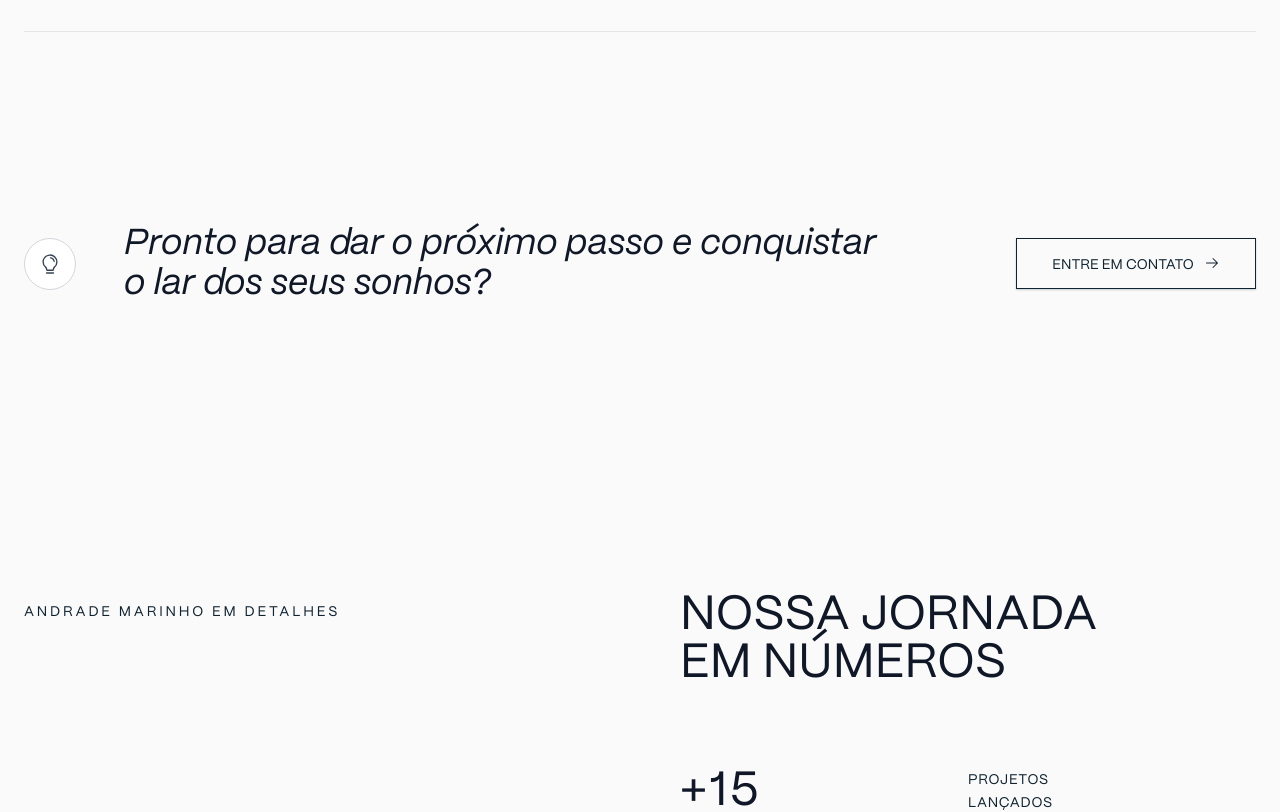
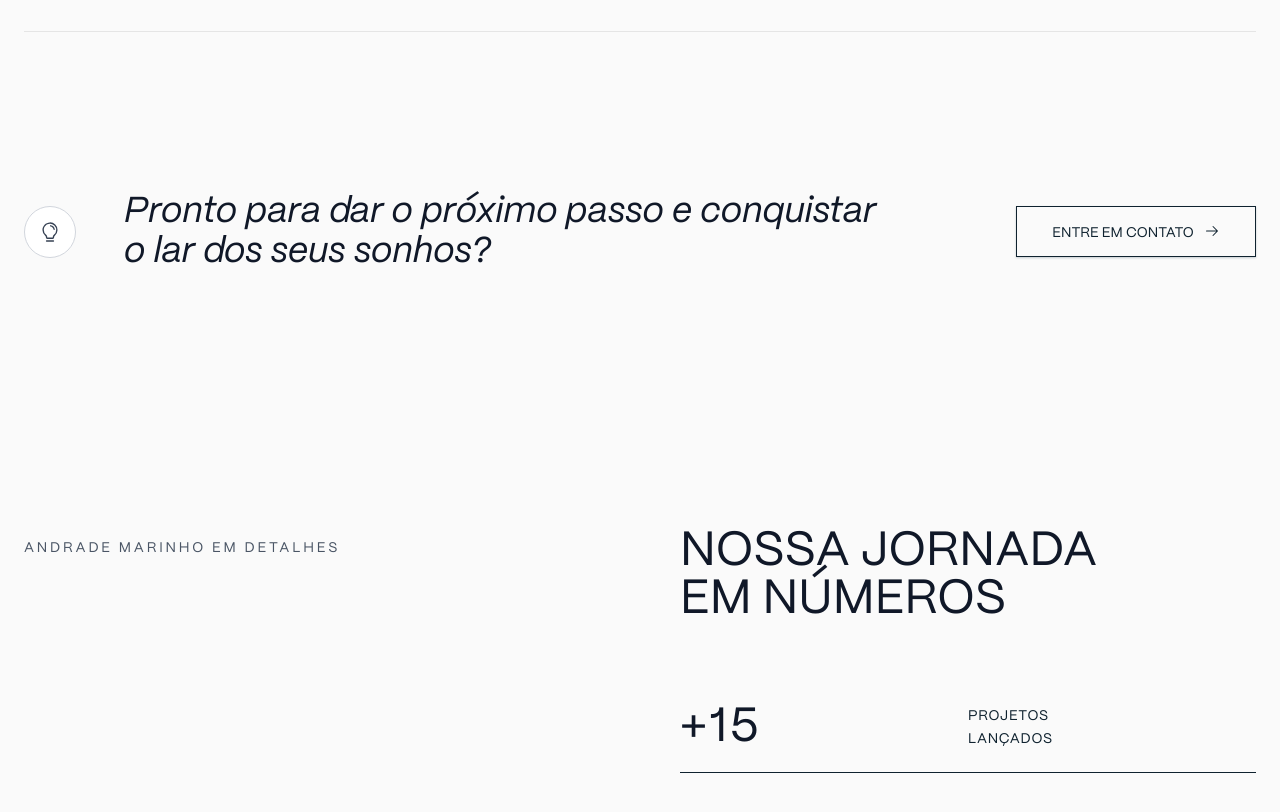
Before and after one commit to josmartrigueiro/andrade-marinho, a Next.js app: page / in a window 1280 px wide. Shown: the part 2660-3472 px from the top of the page. Built offline with nearby package versions, Linux system fonts and the light colour scheme.

Commit message:
style: adjust spacing and layout in cta-presentation, projects, and stats sections

```diff
--- a/src/app/(lp)/_sections/cta-presentation.tsx
+++ b/src/app/(lp)/_sections/cta-presentation.tsx
@@ -35,16 +35,16 @@ export function CtaPresentation() {
   return (
     <section
       id="cta-presentation"
-      className="container py-16 md:py-20 lg:py-24"
+      className="container py-0! md:py-16! lg:py-20"
     >
       <motion.div
-        className="flex flex-col items-center justify-between gap-6 md:flex-row md:gap-8"
+        className="flex flex-col md:items-center justify-between gap-6 md:flex-row md:gap-8"
         variants={containerVariants}
         initial="hidden"
         whileInView="visible"
         viewport={{ once: true, amount: 0.3 }}
       >
-        <div className="flex items-center gap-10 md:gap-12">
+        <div className="md:flex-row flex-col flex md:items-center gap-6 md:gap-12">
           <motion.div
             variants={itemVariants}
             className="flex size-13 shrink-0 items-center justify-center rounded-full border border-gray-300 bg-white"
--- a/src/app/(lp)/_sections/projects.tsx
+++ b/src/app/(lp)/_sections/projects.tsx
@@ -153,7 +153,7 @@ function ImageSlideshow({
 
 export function Projects() {
   return (
-    <section id="projects" className="py-12 md:py-16 lg:py-20 bg-gray-50">
+    <section id="projects" className="py-12 md:py-16 lg:py-20">
       <div className="container">
         <div className="grid grid-cols-1 lg:grid-cols-[calc(33.3333%-10px)_calc(66.6666%-10px)] gap-5">
           <motion.div
@@ -190,7 +190,7 @@ export function Projects() {
             </motion.h2>
 
             <motion.p
-              className="text-sm text-gray-600 leading-relaxed mt-6 mb-6 max-w-sm"
+              className="text-base text-gray-600 leading-relaxed mt-6 mb-6 max-w-md"
               variants={itemVariants}
             >
               Elaborando sua visão única. Os serviços de Arquitetura, Interiores
--- a/src/app/(lp)/_sections/stats.tsx
+++ b/src/app/(lp)/_sections/stats.tsx
@@ -80,20 +80,20 @@ export function Stats() {
     <section id="stats" className="py-16 md:py-20 lg:py-24">
       <div className="container px-4 md:px-6 lg:px-8">
         <motion.div
-          className="grid grid-cols-1 gap-12 lg:grid-cols-2 lg:gap-16 xl:gap-20"
+          className="grid grid-cols-1 gap-6 md:gap-12 lg:grid-cols-2 lg:gap-16 xl:gap-20"
           variants={containerVariants}
           initial="hidden"
           whileInView="visible"
           viewport={{ once: true, amount: 0.3 }}
         >
           <motion.div className="lg:pt-2" variants={itemVariants}>
-            <span className="text-sm font-medium uppercase tracking-[0.2em] text-primary-dark">
+            <span className="text-sm font-medium uppercase tracking-[0.2em] text-gray-600">
               ANDRADE MARINHO EM DETALHES
             </span>
           </motion.div>
 
           <motion.div variants={itemVariants}>
-            <h2 className="mb-10 text-2xl font-medium uppercase text-gray-900 md:text-4xl lg:text-5xl">
+            <h2 className="mb-4 md:mb-10 text-2xl font-medium uppercase text-gray-900 md:text-4xl lg:text-5xl">
               NOSSA JORNADA
               <br />
               EM NÚMEROS
```
